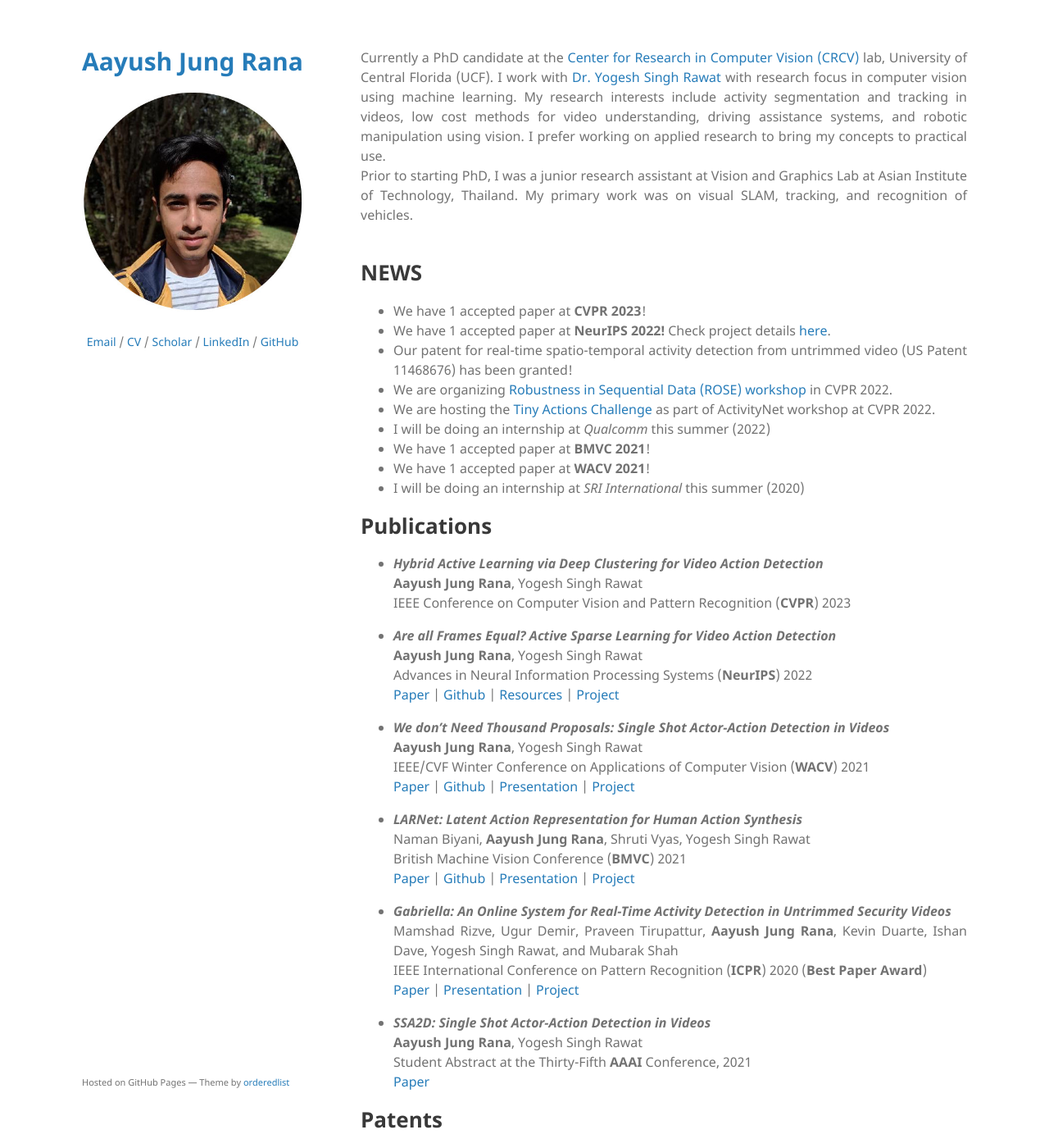
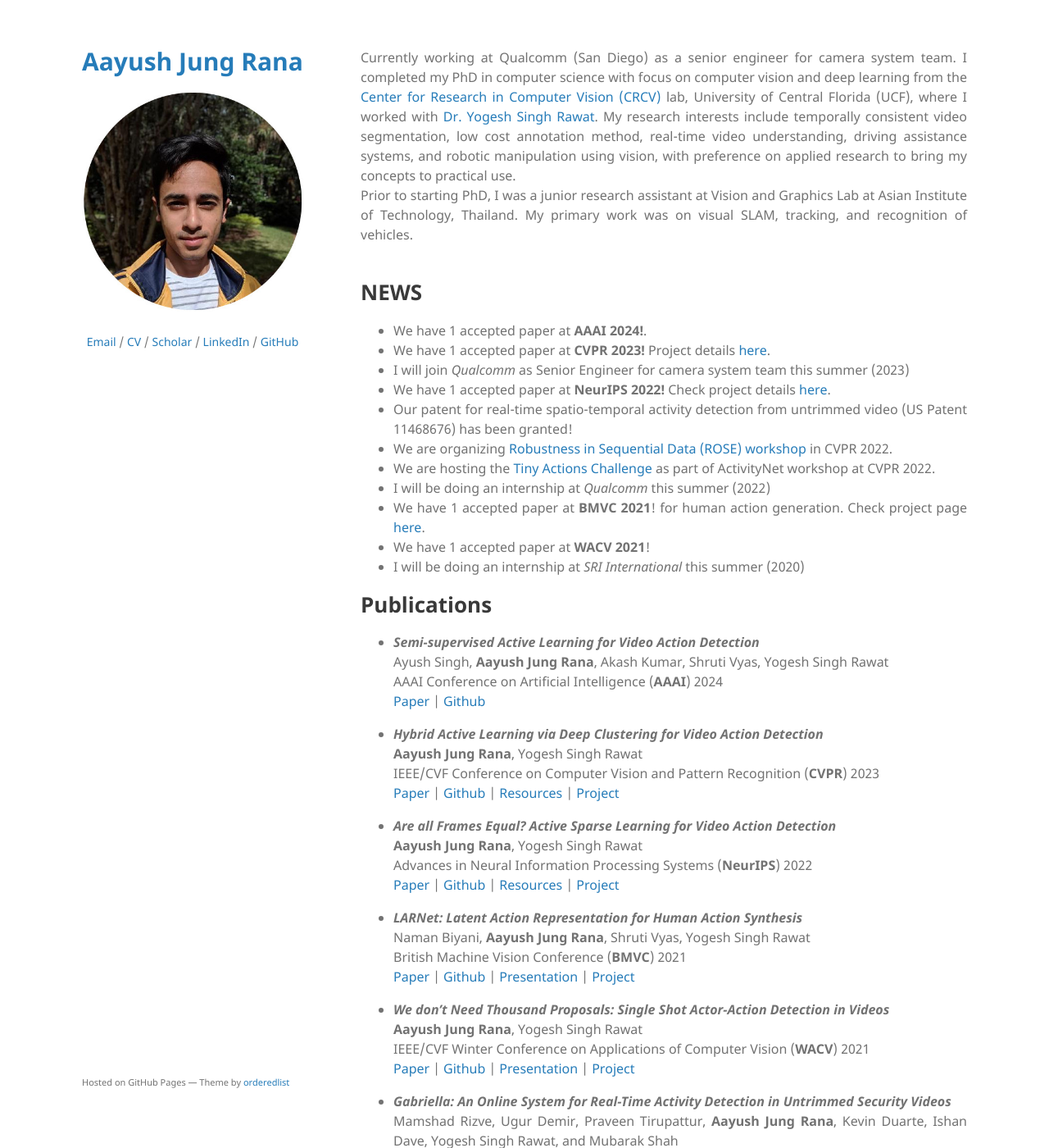
Before and after one commit to aayushjr/aayushjr.github.io, a Jekyll site: the page built from index.md, in a window 1280 px wide and 1400 px high. Shown: the whole window at 82% size. Built offline with Jekyll 4.4.1, drawn with Linux system fonts in a browser that asks for light colours; the repository's description, which GitHub fills in, is left out; some of the changed text lies outside the part shown.

Commit message:
Update index.md

```diff
--- a/index.md
+++ b/index.md
@@ -3,7 +3,7 @@ layout: default
 ---
 
 <div align="justify">
-Currently a PhD candidate at the <a href="https://www.crcv.ucf.edu/">Center for Research in Computer Vision (CRCV)</a> lab, University of Central Florida (UCF). I work with <a href="https://www.crcv.ucf.edu/person/rawat/">Dr. Yogesh Singh Rawat</a> with research focus in computer vision using machine learning. My research interests include activity segmentation and tracking in videos, low cost methods for video understanding, driving assistance systems, and robotic manipulation using vision. I prefer working on applied research to bring my concepts to practical use.
+Currently working at Qualcomm (San Diego) as a senior engineer for camera system team. I completed my PhD in computer science with focus on computer vision and deep learning from the <a href="https://www.crcv.ucf.edu/">Center for Research in Computer Vision (CRCV)</a> lab, University of Central Florida (UCF), where I worked with <a href="https://www.crcv.ucf.edu/person/rawat/">Dr. Yogesh Singh Rawat</a>. My research interests include temporally consistent video segmentation, low cost annotation method, real-time video understanding, driving assistance systems, and robotic manipulation using vision, with preference on applied research to bring my concepts to practical use.
 <br>
 Prior to starting PhD, I was a junior research assistant at Vision and Graphics Lab at Asian Institute of Technology, Thailand. My primary work was on visual SLAM, tracking, and recognition of vehicles.
 </div>
@@ -14,13 +14,15 @@ Prior to starting PhD, I was a junior research assistant at Vision and Graphics
 
 <div align="justify">
 <ul>
-<li>We have 1 accepted paper at <b>CVPR 2023</b>!</li>
-<li>We have 1 accepted paper at <b>NeurIPS 2022!</b> Check project details <a href="https://sites.google.com/view/activesparselabeling/home">here</a>.</li>
+<li>We have 1 accepted paper at <b>AAAI 2024!</b>.</li>
+<li>We have 1 accepted paper at <b>CVPR 2023!</b> Project details <a href="https://sites.google.com/view/activesparselabeling/home/claus">here</a>.</li>
+<li>I will join <i>Qualcomm</i> as Senior Engineer for camera system team this summer (2023)</li>
+<li>We have 1 accepted paper at <b>NeurIPS 2022!</b> Check project details <a href="https://sites.google.com/view/activesparselabeling/home/asl">here</a>.</li>
 <li>Our patent for real-time spatio-temporal activity detection from untrimmed video (US Patent 11468676) has been granted!</li>
 <li>We are organizing <a href="https://rosecvpr22.github.io/">Robustness in Sequential Data (ROSE) workshop</a> in CVPR 2022. </li>
 <li>We are hosting the <a href="https://tinyactions-cvpr22.github.io/">Tiny Actions Challenge</a> as part of ActivityNet workshop at CVPR 2022.</li>
 <li>I will be doing an internship at <i>Qualcomm</i> this summer (2022)</li>
-<li>We have 1 accepted paper at <b>BMVC 2021</b>!</li>
+<li>We have 1 accepted paper at <b>BMVC 2021</b>! for human action generation. Check project page <a href="https://www.crcv.ucf.edu/research/projects/larnet-latent-action-representation-for-human-action-synthesis/">here</a>.</li>
 <li>We have 1 accepted paper at <b>WACV 2021</b>!</li>
 <li>I will be doing an internship at <i>SRI International</i> this summer (2020)</li>
 </ul>
@@ -30,24 +32,30 @@ Prior to starting PhD, I was a junior research assistant at Vision and Graphics
 
 <div align="justify">
 <ul>
-    <li><b><i>Hybrid Active Learning via Deep Clustering for Video Action Detection</i></b><br>
+    <li><b><i>Semi-supervised Active Learning for Video Action Detection</i></b><br>
+    Ayush Singh, <b>Aayush Jung Rana</b>, Akash Kumar, Shruti Vyas, Yogesh Singh Rawat<br>
+    AAAI Conference on Artificial Intelligence (<b>AAAI</b>) 2024<br>
+	<a href="https://arxiv.org/pdf/2312.07169.pdf">Paper</a> | <a href="https://github.com/AKASH2907/semi_sup_active_learning">Github</a> </li>
+
+	<li style="margin-top:1em"><b><i>Hybrid Active Learning via Deep Clustering for Video Action Detection</i></b><br>
     <b>Aayush Jung Rana</b>, Yogesh Singh Rawat<br>
-    IEEE Conference on Computer Vision and Pattern Recognition (<b>CVPR</b>) 2023</li>
+    IEEE/CVF Conference on Computer Vision and Pattern Recognition (<b>CVPR</b>) 2023<br>
+	<a href="https://openaccess.thecvf.com/content/CVPR2023/papers/Rana_Hybrid_Active_Learning_via_Deep_Clustering_for_Video_Action_Detection_CVPR_2023_paper.pdf">Paper</a> | <a href="https://github.com/aayushjr/HybridCLAUS">Github</a> | <a href="https://cvpr2023.thecvf.com/virtual/2023/poster/21501">Resources</a> | <a href="https://sites.google.com/view/activesparselabeling/home/claus">Project</a></li>
 
     <li style="margin-top:1em"><b><i>Are all Frames Equal? Active Sparse Learning for Video Action Detection</i></b><br>
     <b>Aayush Jung Rana</b>, Yogesh Singh Rawat<br>
     Advances in Neural Information Processing Systems (<b>NeurIPS</b>) 2022<br>
-    <a href="https://openreview.net/pdf?id=907ZdmPmmH_">Paper</a> | <a href="https://github.com/aayushjr/ASL-video">Github</a> | <a href="https://www.crcv.ucf.edu/research/projects/active-sparse-labeling-for-video-action-detection/">Resources</a> | <a href="https://sites.google.com/view/activesparselabeling/home">Project</a></li>
-
-    <li style="margin-top:1em"><b><i>We don’t Need Thousand Proposals: Single Shot Actor-Action Detection in Videos</i></b><br>
-    <b>Aayush Jung Rana</b>, Yogesh Singh Rawat<br>
-    IEEE/CVF Winter Conference on Applications of Computer Vision (<b>WACV</b>) 2021<br>
-    <a href="https://openaccess.thecvf.com/content/WACV2021/papers/Rana_We_Dont_Need_Thousand_Proposals_Single_Shot_Actor-Action_Detection_in_WACV_2021_paper.pdf">Paper</a> | <a href="https://github.com/aayushjr/ssa2d">Github</a> | <a href="https://www.crcv.ucf.edu/wp-content/uploads/2020/12/Projects_Single-shot-actor-action-detection-in-videos.mp4">Presentation</a> | <a href="https://www.crcv.ucf.edu/research/projects/we-dont-need-thousand-proposals-single-shot-actor-action-detection-in-videos/">Project</a></li>
+    <a href="https://openreview.net/pdf?id=907ZdmPmmH_">Paper</a> | <a href="https://github.com/aayushjr/ASL-video">Github</a> | <a href="https://www.crcv.ucf.edu/research/projects/active-sparse-labeling-for-video-action-detection/">Resources</a> | <a href="https://sites.google.com/view/activesparselabeling/home/asl">Project</a></li>
 
     <li style="margin-top:1em"><b><i>LARNet: Latent Action Representation for Human Action Synthesis</i></b><br>
     Naman Biyani, <b>Aayush Jung Rana</b>, Shruti Vyas, Yogesh Singh Rawat<br>
     British Machine Vision Conference (<b>BMVC</b>) 2021<br>
     <a href="https://www.bmvc2021-virtualconference.com/assets/papers/0434.pdf">Paper</a> | <a href="https://github.com/aayushjr/larnet">Github</a> | <a href="https://www.crcv.ucf.edu/wp-content/uploads/2018/11/LARNet_presentation_video.mp4">Presentation</a> | <a href="https://www.crcv.ucf.edu/research/projects/larnet-latent-action-representation-for-human-action-synthesis/">Project</a></li>
+
+	<li style="margin-top:1em"><b><i>We don’t Need Thousand Proposals: Single Shot Actor-Action Detection in Videos</i></b><br>
+    <b>Aayush Jung Rana</b>, Yogesh Singh Rawat<br>
+    IEEE/CVF Winter Conference on Applications of Computer Vision (<b>WACV</b>) 2021<br>
+    <a href="https://openaccess.thecvf.com/content/WACV2021/papers/Rana_We_Dont_Need_Thousand_Proposals_Single_Shot_Actor-Action_Detection_in_WACV_2021_paper.pdf">Paper</a> | <a href="https://github.com/aayushjr/ssa2d">Github</a> | <a href="https://www.crcv.ucf.edu/wp-content/uploads/2020/12/Projects_Single-shot-actor-action-detection-in-videos.mp4">Presentation</a> | <a href="https://www.crcv.ucf.edu/research/projects/we-dont-need-thousand-proposals-single-shot-actor-action-detection-in-videos/">Project</a></li>
 
     <li style="margin-top:1em"><b><i>Gabriella: An Online System for Real-Time Activity Detection in Untrimmed Security Videos</i></b><br>
     Mamshad Rizve, Ugur Demir, Praveen Tirupattur, <b>Aayush Jung Rana</b>, Kevin Duarte, Ishan Dave, Yogesh Singh Rawat, and Mubarak Shah<br>
@@ -65,7 +73,10 @@ Prior to starting PhD, I was a junior research assistant at Vision and Graphics
 
 <div align="justify">
 <ul>
-<li>Methods of Real-Time Spatio-Temporal Activity Detection and Categorization from Untrimmed Video Segments</li>
-<a href="https://patentimages.storage.googleapis.com/1a/1e/ec/af681095ca1677/US20220222940A1.pdf">Patent</a>
+	<li>Methods of Real-Time Spatio-Temporal Activity Detection and Categorization from Untrimmed Video Segments. United States Patent No. 11468676 B2.<br>
+	<a href="https://patentimages.storage.googleapis.com/1a/1e/ec/af681095ca1677/US20220222940A1.pdf">Patent</a></li>
+
+	<li style="margin-top:1em">Active Sparse Labeling System and Method. United States Patent Application No. 63/514,482 (Filed)</li>
+
 </ul>
 </div>
```
